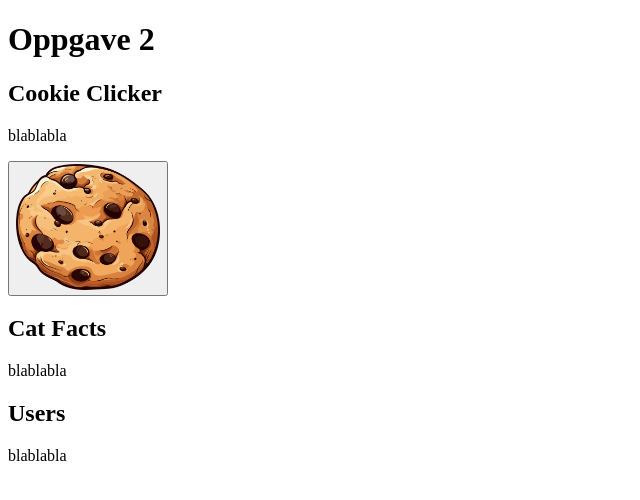
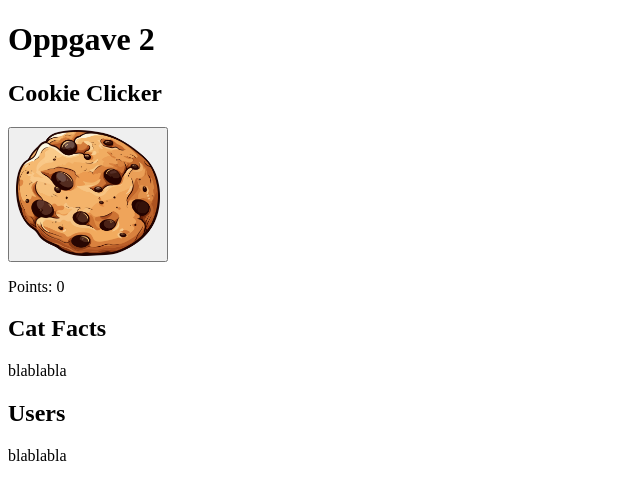
Before and after one commit to NehGuk/kodehode-react-oppgave-2, a React (Vite) app: page / in a window 1280 px wide. Shown: the top 500 px of the page, without its empty margins (0-640 px from the left). Built offline with nearby package versions, Linux system fonts and the light colour scheme.

Commit message:
Implements CookieClicker point functionality

```diff
--- a/src/components/CookieClicker/CookieClicker.css
+++ b/src/components/CookieClicker/CookieClicker.css
@@ -1,3 +1,7 @@
 .cookie {
   max-width: 9rem;
 }
+
+.cookie-btn {
+  cursor: pointer;
+}
--- a/src/components/CookieClicker/CookieClicker.tsx
+++ b/src/components/CookieClicker/CookieClicker.tsx
@@ -1,14 +1,18 @@
 import "./CookieClicker.css"
 import cookie from "../../../public/cookie.png"
+import { useState } from "react"
 
 export default function CookieClicker() {
-
+  const [points, setPoints] = useState(0)
+  const handleClick = () => {
+    setPoints(prev => prev + 1)
+  }
 
   return (
     <section>
     <h2>Cookie Clicker</h2>
-    <p>blablabla</p>
-    <button><img className="cookie" src={cookie} /></button>
+    <button className="cookie-btn" onClick={handleClick}><img className="cookie" src={cookie} /></button>
+    <p>Points: {points}</p>
     </section>
   )
 }
```
